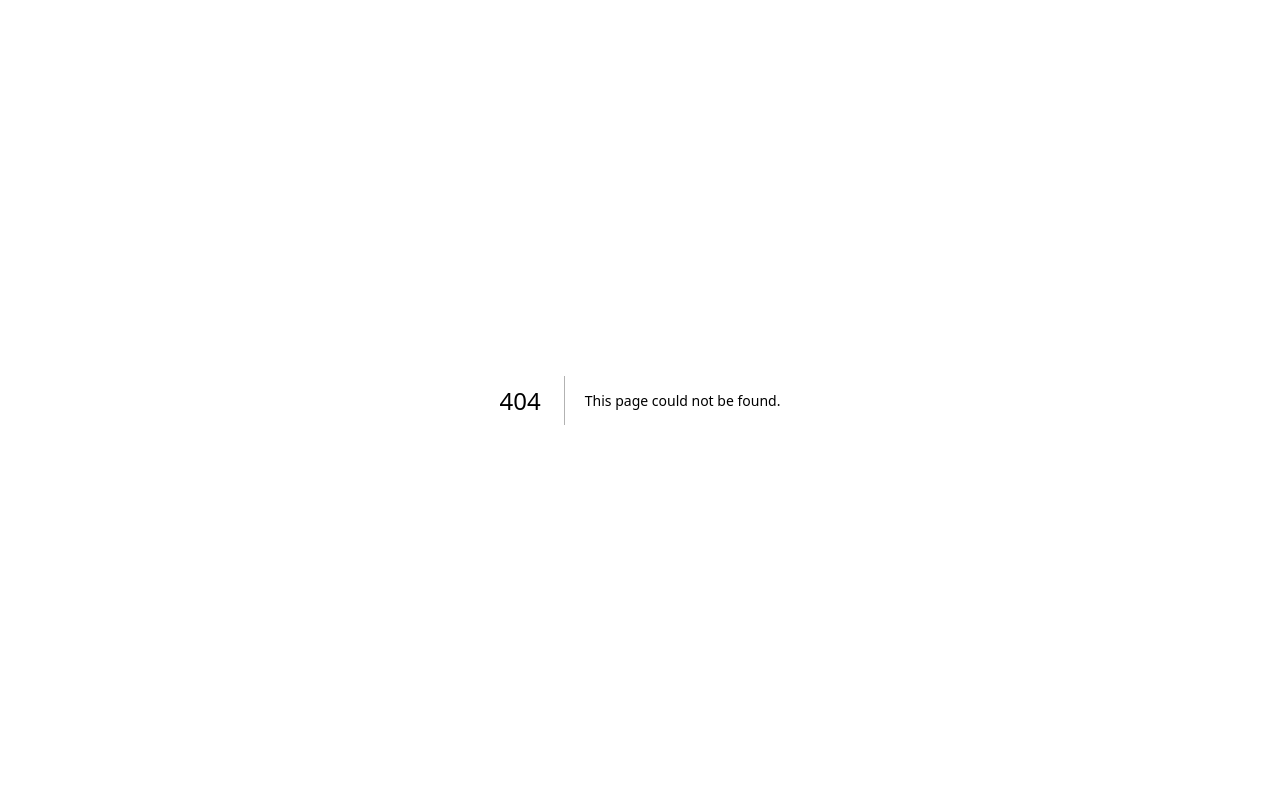
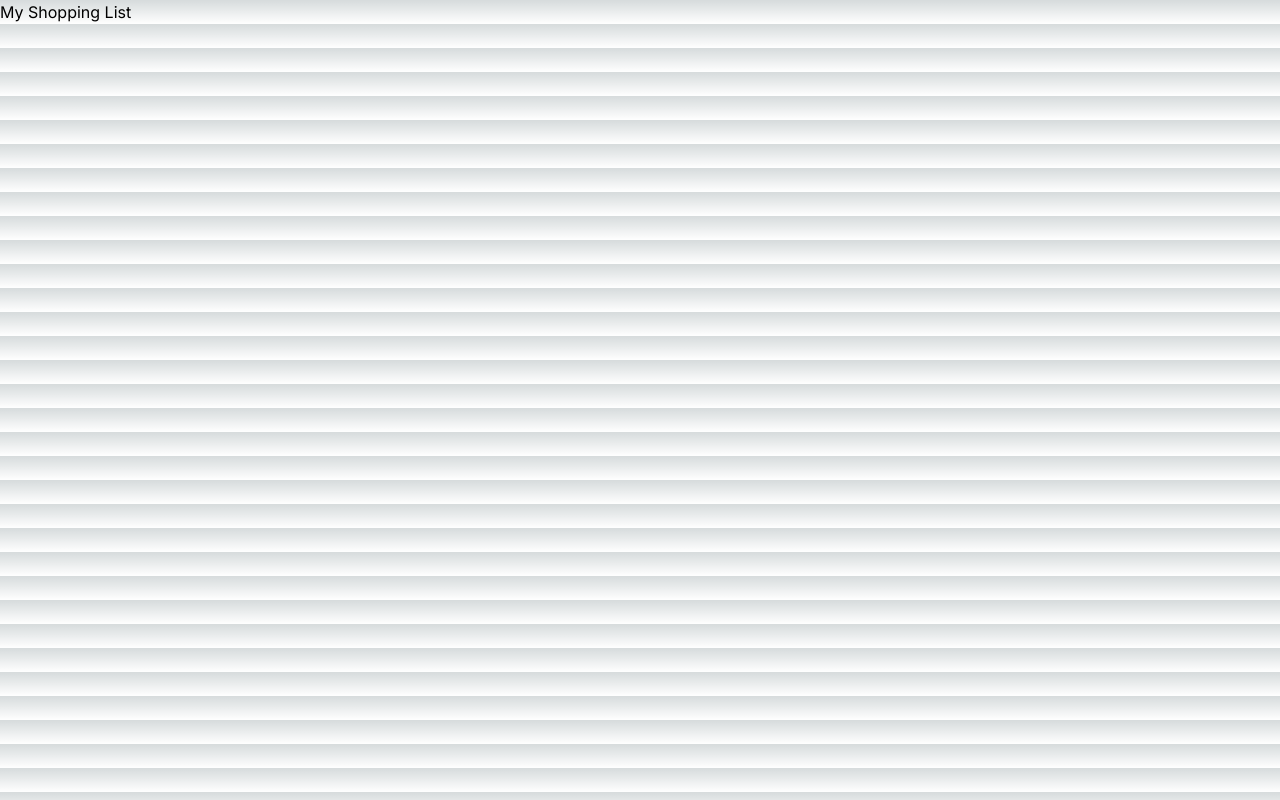
Before and after one commit to mosmee21/cprg306-assignments, a Next.js app: page /week2 in a window 1280 px wide. Before the commit this address had no page. Built offline with nearby package versions, Linux system fonts and the light colour scheme.

Commit message:
Create page.js

```diff
--- /dev/null
+++ b/app/week2/page.js
@@ -0,0 +1,8 @@
+import StudentInfo from "../studentInfo";
+export default function week2() {
+    return(
+        <div>
+            <h1>My Shopping List</h1>
+        </div>
+    )
+}
```
